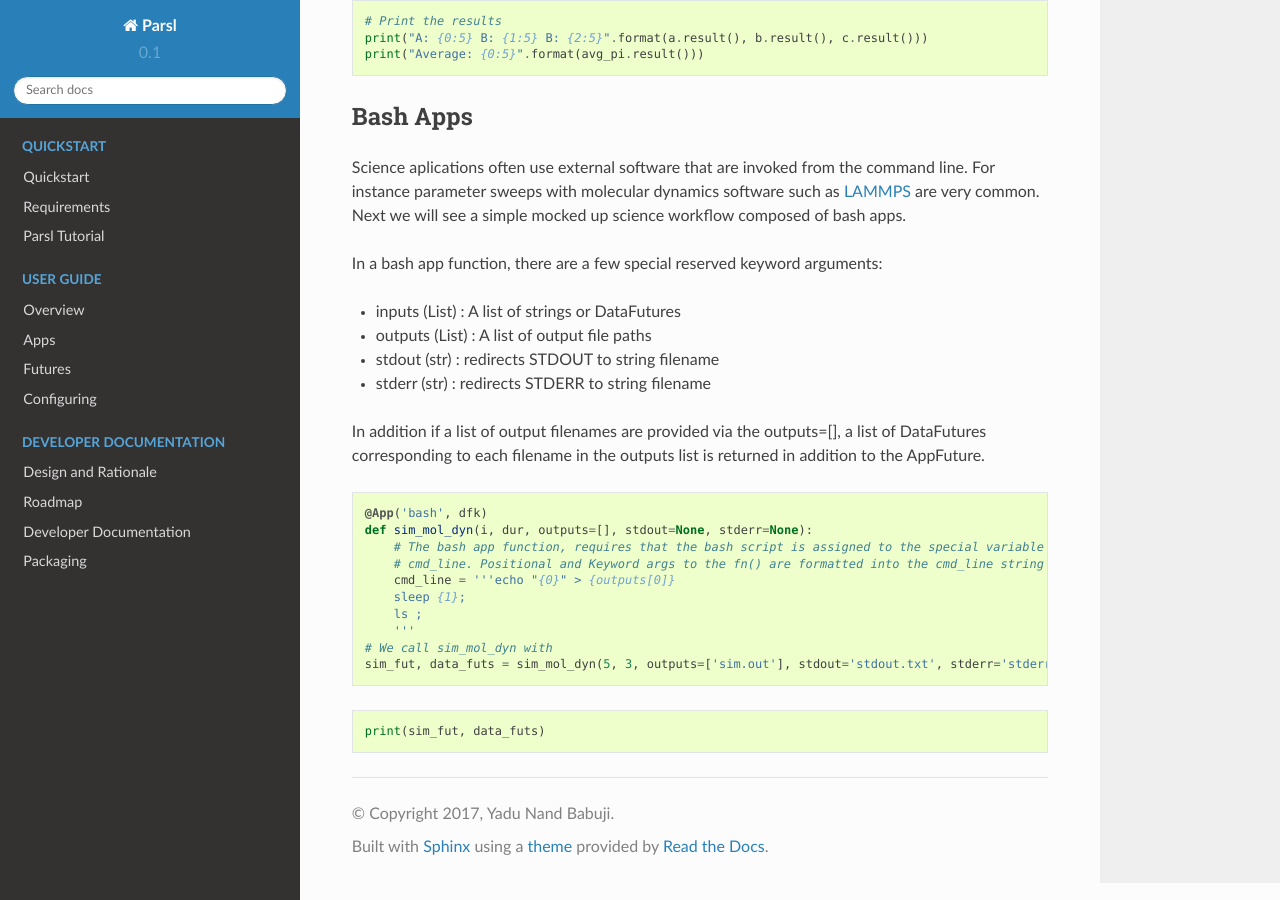
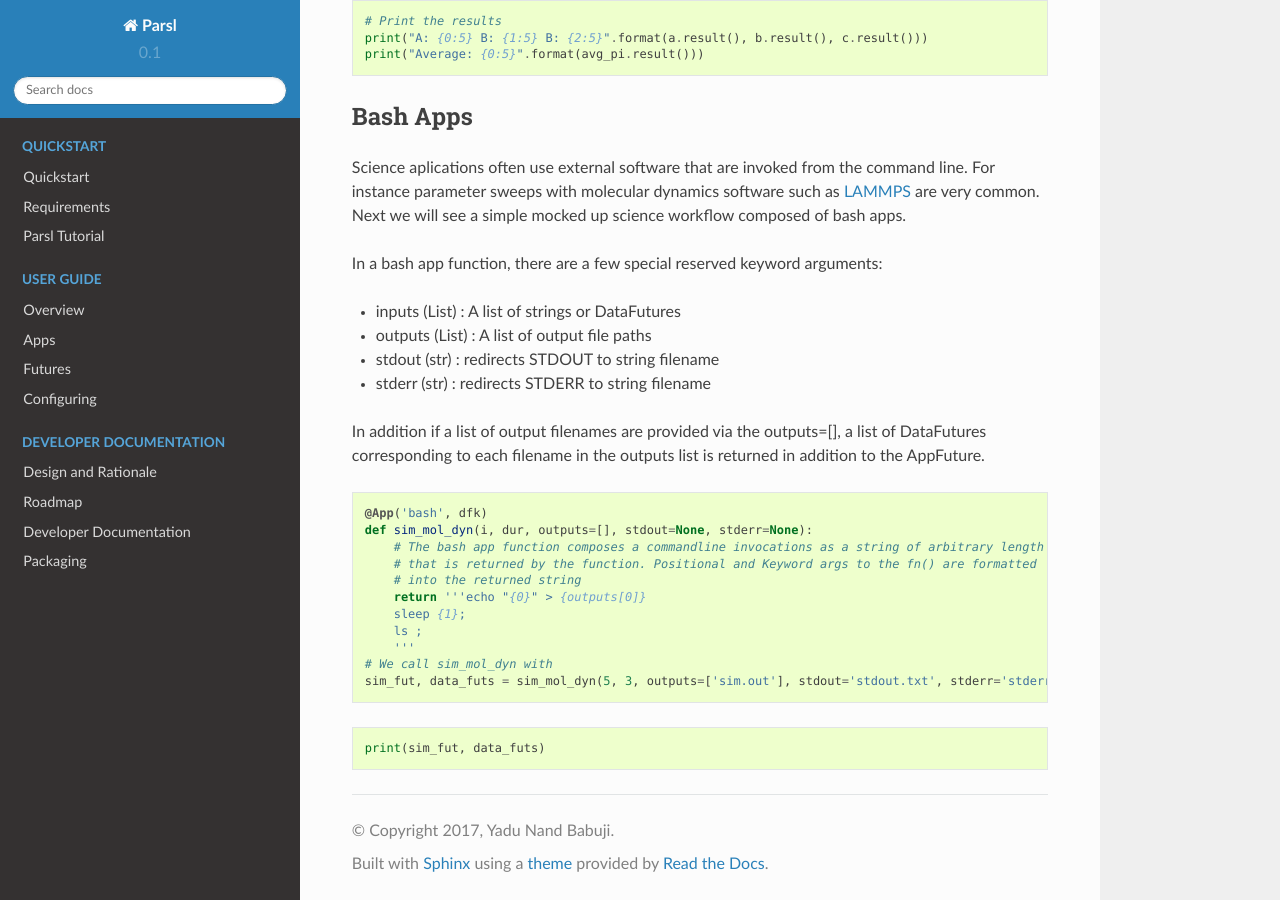
Before and after one commit to Parsl/parsl, a Sphinx documentation site: the page built from docs/quick/tutorial.rst, in a window 1280 px wide and 900 px high, scrolled down 2210 px. Built offline with Sphinx 7.4.7 and the Read the Docs theme 2.0.0, drawn with Linux system fonts in a browser that asks for light colours.

Commit message:
Updating for parsl-0.3.0

```diff
--- a/docs/quick/tutorial.rst
+++ b/docs/quick/tutorial.rst
@@ -1,4 +1,3 @@
-
 Parsl Tutorial
 --------------
 
@@ -154,9 +153,10 @@ outputs list is returned in addition to the AppFuture.
 
     @App('bash', dfk)
     def sim_mol_dyn(i, dur, outputs=[], stdout=None, stderr=None):
-        # The bash app function, requires that the bash script is assigned to the special variable
-        # cmd_line. Positional and Keyword args to the fn() are formatted into the cmd_line string
-        cmd_line = '''echo "{0}" > {outputs[0]}
+        # The bash app function composes a commandline invocations as a string of arbitrary length
+        # that is returned by the function. Positional and Keyword args to the fn() are formatted
+        # into the returned string
+        return '''echo "{0}" > {outputs[0]}
         sleep {1};
         ls ;
         '''
```
Also changed, not shown: other parts of docs/quick/tutorial.rst (+1 -1 lines).
